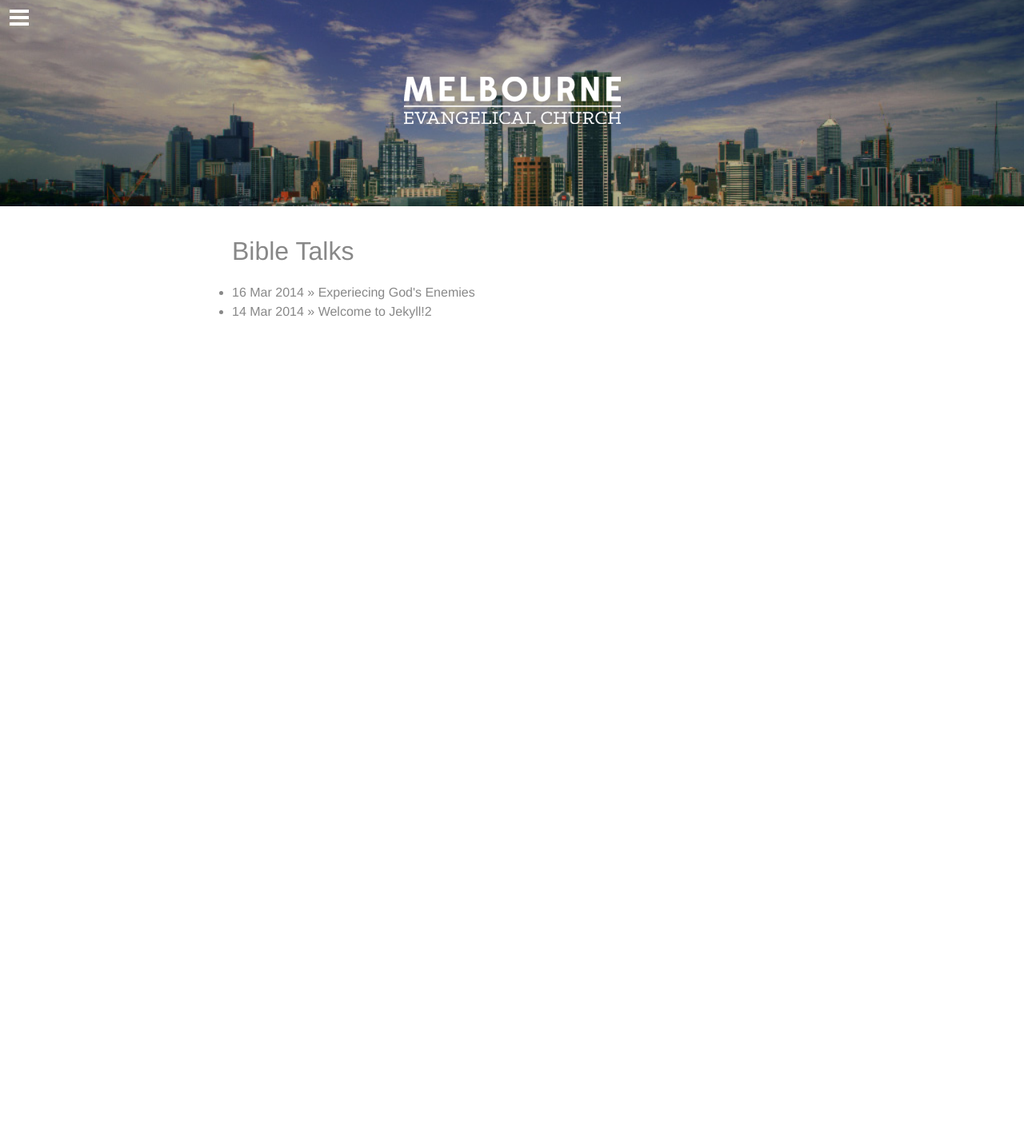
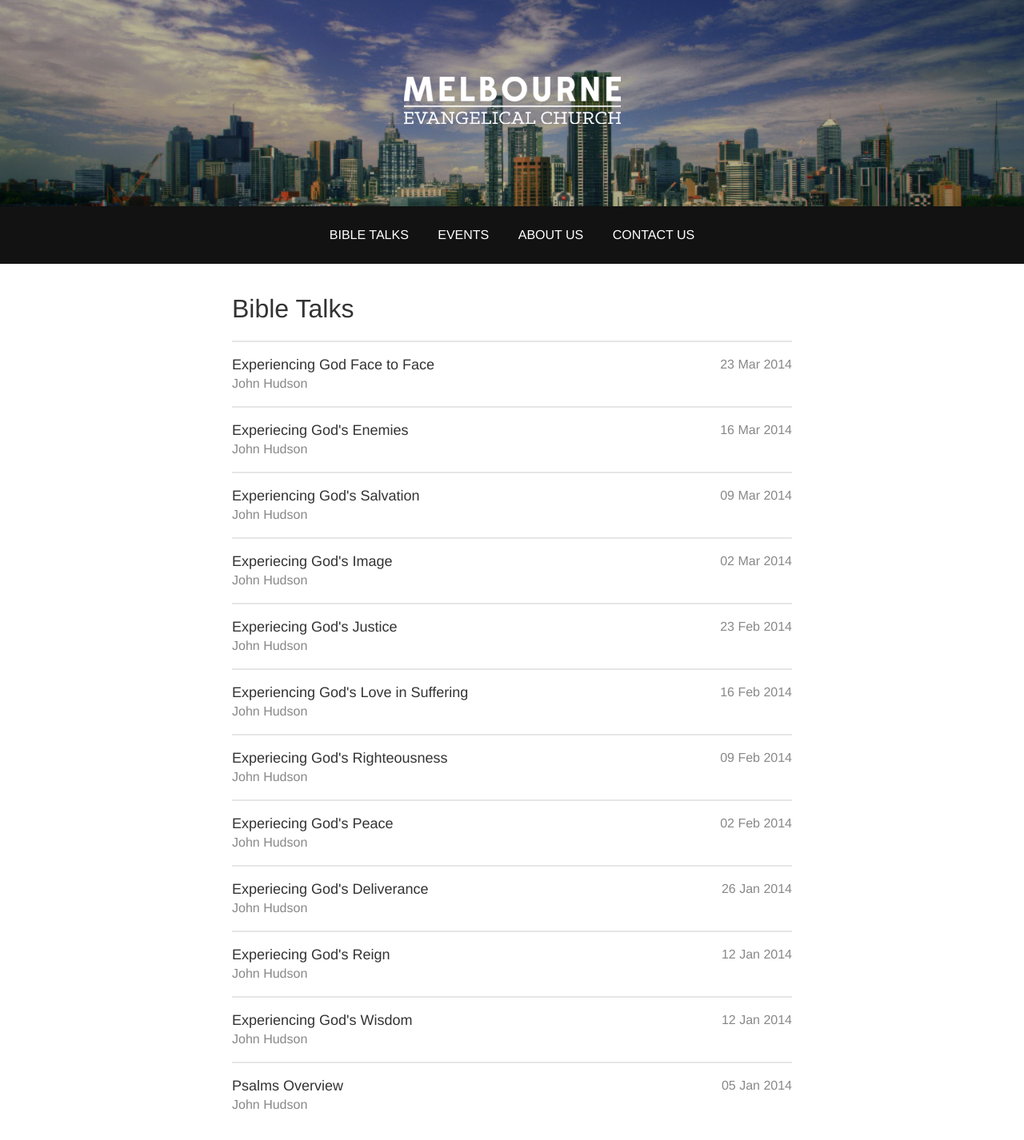
Before and after one commit to allanhortle/melbourneevangelicalchurch.com.au, a Jekyll site: the page built from index.html, in a window 1280 px wide. Shown: the whole page at 80% size. Built offline with Jekyll 4.4.1, drawn with Linux system fonts in a browser that asks for light colours; nearby versions of some CDN libraries; Markdown is read by kramdown in place of the engine named in the settings; before the commit the page ends 900 px from its top, so only the background shows below that.

Commit message:
bible talks!

```diff
--- a/_layouts/default.html
+++ b/_layouts/default.html
@@ -29,7 +29,7 @@
 						<li><a href="/">Bible Talks</a></li>
 						<li><a href="/events/">Events</a></li>
 						<li><a href="/about/">About Us</a></li>
-						<li><a href="/beliefs/">Our Beliefs</a></li>
+						{% comment %}<li><a href="/beliefs/">Our Beliefs</a></li>{% endcomment %}
 						<li><a href="/contact/">Contact Us</a></li>
 				    </ul>
 				</div>
--- a/_layouts/post.html
+++ b/_layouts/post.html
@@ -2,12 +2,11 @@
 layout: default
 
 ---
-<p class="meta">{{ page.date | date_to_string }}</p>
+<p class="meta">{{ page.date | date_to_string }} | {{page.author}}</p>
 
 <div class="post">
 
-
-<audio src="{{site.staticURL}}{{page.date | date: "%Y"}}/{{page.date | date: "%Y-%m-%d" }}-{{page.passage | downcase | replace: ' ', '_'}}-{{page.author | downcase | replace: ' ', ''}}.mp3" controls>
+<audio src="{%talkURL%}" controls>
 <p>Your browser does not support the audio element.</p>
 </audio>
 
--- /dev/null
+++ b/_plugins/talkName.rb
@@ -0,0 +1,24 @@
+require 'date'
+
+module Jekyll
+  class TalkURL < Liquid::Tag
+
+    def initialize(tag_name, text, tokens)
+      super
+      @text = tag_name
+    end
+
+    def render(context)
+      page = context.environments.first['page']
+      staticURL = context.registers[:site].config['staticURL']
+      year = page['date'].strftime('%Y')
+      date = page['date'].strftime('%Y-%m-%d')
+      passage = page['passage'].downcase.sub(' ','_')
+      author = page['author'].downcase.sub(' ','_')
+
+      return "#{staticURL}#{year}/#{date}-#{passage}-#{author}.mp3"
+    end
+  end
+end
+
+Liquid::Template.register_tag('talkURL', Jekyll::TalkURL)
--- /dev/null
+++ b/_posts/2014/2014-01-05-psalms_overview-john_hudson.markdown
@@ -0,0 +1,8 @@
+---
+layout: post
+title:  "Psalms Overview"
+passage: "psalms_overview"
+author:  "John Hudson"
+date:   2014-01-05
+categories: palsms
+---
--- /dev/null
+++ b/_posts/2014/2014-01-12-psalm_1-john_hudson.markdown
@@ -0,0 +1,8 @@
+---
+layout: post
+passage: "Psalm 1"
+title:  "Experiencing God's Wisdom"
+author:  "John Hudson"
+date:   2014-01-12
+categories: palsms
+---
--- /dev/null
+++ b/_posts/2014/2014-01-19-psalm_2-john_hudson.markdown
@@ -0,0 +1,8 @@
+---
+layout: post
+passage: "Psalm 2"
+title:  "Experiecing God's Reign"
+author:  "John Hudson"
+date:   2014-01-12
+categories: palsms
+---
--- /dev/null
+++ b/_posts/2014/2014-01-26-psalm_3-john_hudson.markdown
@@ -0,0 +1,8 @@
+---
+layout: post
+passage: "Psalm 3"
+title:  "Experiecing God's Deliverance"
+author:  "John Hudson"
+date:   2014-01-26
+categories: palsms
+---
--- /dev/null
+++ b/_posts/2014/2014-02-02-psalm_4-oli_blythe.markdown
@@ -0,0 +1,8 @@
+---
+layout: post
+passage: "Psalm 4"
+title:  "Experiecing God's Peace"
+author:  "John Hudson"
+date:   2014-02-02
+categories: palsms
+---
--- /dev/null
+++ b/_posts/2014/2014-02-09-psalm_5-john_hudson.markdown
@@ -0,0 +1,8 @@
+---
+layout: post
+passage: "Psalm 5"
+title:  "Experiecing God's Righteousness"
+author:  "John Hudson"
+date:   2014-02-09
+categories: palsms
+---
--- /dev/null
+++ b/_posts/2014/2014-02-16-psalm_6-john_hudson.markdown
@@ -0,0 +1,8 @@
+---
+layout: post
+passage: "Psalm 6"
+title:  "Experiencing God's Love in Suffering"
+author:  "John Hudson"
+date:   2014-02-16
+categories: palsms
+---
--- /dev/null
+++ b/_posts/2014/2014-02-23-psalm_7-john_hudson.markdown
@@ -0,0 +1,8 @@
+---
+layout: post
+passage: "Psalm 7"
+title:  "Experiecing God's Justice"
+author:  "John Hudson"
+date:   2014-02-23
+categories: palsms
+---
--- /dev/null
+++ b/_posts/2014/2014-03-02-psalm_8-edward_tan.markdown
@@ -0,0 +1,8 @@
+---
+layout: post
+passage: "Psalm 8"
+title:  "Experiecing God's Image"
+author:  "John Hudson"
+date:   2014-03-02
+categories: palsms
+---
--- /dev/null
+++ b/_posts/2014/2014-03-09-psalm_9-john_hudson.markdown
@@ -0,0 +1,8 @@
+---
+layout: post
+passage: "Psalm 9"
+title:  "Experiencing God's Salvation"
+author:  "John Hudson"
+date:   2014-03-09
+categories: palsms
+---
--- /dev/null
+++ b/_posts/2014/2014-03-23-psalm_11-john_hudson.markdown
@@ -0,0 +1,8 @@
+---
+layout: post
+passage: "Psalm 11"
+title:  "Experiencing God Face to Face"
+author:  "John Hudson"
+date:   2014-03-23
+categories: palsms
+---
--- a/index.html
+++ b/index.html
@@ -4,9 +4,15 @@ title: Bible Talks
 ---
 
 <div id="home">
-  <ul class="posts">
-    {% for post in site.posts %}
-      <li><span>{{ post.date | date_to_string }}</span> &raquo; <a href="{{ post.url }}">{{ post.title }}</a></li>
-    {% endfor %}
-  </ul>
+	<ul class="posts">
+		{% for post in site.posts %}
+			<li>
+				<a class="post" href="{{ post.url }}">
+					<div class="post_date post_meta">{{ post.date | date_to_string }} </div>
+					<div class="post_title">{{ post.title }}</div>
+					<div class="post_meta">{{post.author}}</div>
+				</a>
+			</li>
+		{% endfor %}
+	</ul>
 </div>
--- a/res/css/main.css
+++ b/res/css/main.css
@@ -5,7 +5,7 @@
 
 body {
 	background-color: #FFF;
-  color:#888;
+	color:#333;
 	font-family: Helvetica, Arial, sans-serif;
 	font-size: 1em;
 	line-height: 1.5em;
@@ -96,6 +96,21 @@ audio{
 
 }
 
+@media all and (min-width: 50em) {
+	.menu{
+		position:static;
+		display:block;
+		text-align: center;
+	}
+	.menu li{
+		display:inline-block;
+	}
+
+	.nav_toggle{
+		display:none;
+	}
+}
+
 /*
 |--------------------------------------------------------------------------
 | Menu Functional Styles
@@ -142,7 +157,36 @@ audio{
 	height:24px; }
 
 
+/*
+|--------------------------------------------------------------------------
+| Posts
+|--------------------------------------------------------------------------
+|
+*/
 
+.posts{
+	list-style-type: none;
+}
+
+.post{
+	padding:16px 0;
+	border-top:2px solid #e6e6e6;
+	display:block;
+	/*//font-size: 13px;*/
+}
+
+.post_title{
+	font-size:18px;
+	color:#333;
+}
+
+.post_meta{
+	color:#888;
+}
+
+.post_date{
+	float:right;
+}
 
 /*
 |--------------------------------------------------------------------------
```
Also changed, not shown: _posts/2014-04-05-radical.markdown (deleted, +0 -24 lines), _posts/_whats_on.markdown (deleted, +0 -26 lines), s3_website.yml (+8 -53 lines), _posts/2014/2014-03-16-psalm_10-john_hudson.markdown (renamed from _posts/2014-03-16-psalm_10-johnhudson.markdown). Lines whose indentation alone changed are shown as unchanged.
